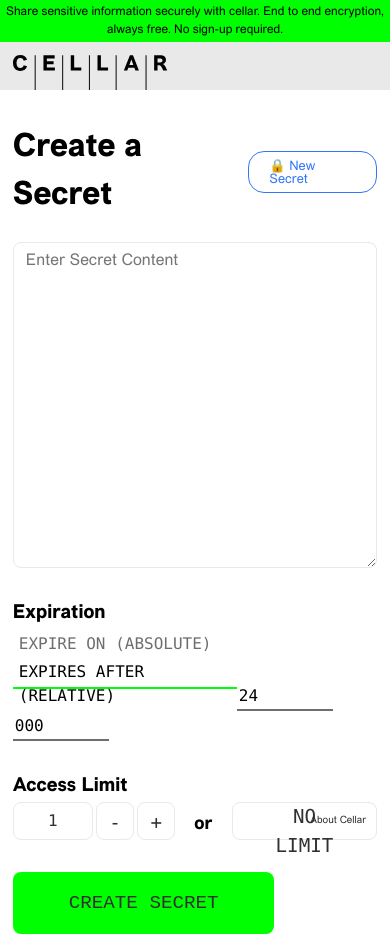
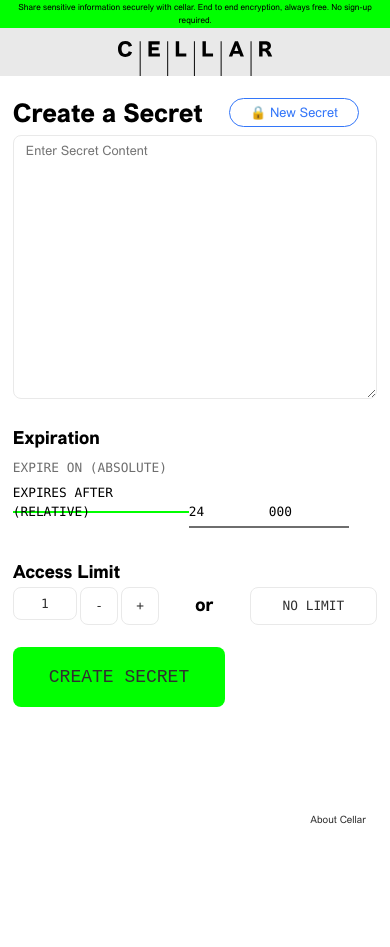
Before and after one commit to Cellar/cellar-ui, a React (Vite) app: page / in a window 390 px wide. After the commit the page ends 844 px from the top, so only its background shows below. Built offline with nearby package versions, Linux system fonts and the light colour scheme; a web font is replaced by a local one.

Commit message:
Do some mobile formatting for create page
Signed-off-by: Aria Vesta <dev@ariavesta.com>

```diff
--- a/src/components/Button.module.css
+++ b/src/components/Button.module.css
@@ -94,3 +94,21 @@
   border-color: var(--color-silver);
   color: var(--color-silver);
 }
+
+@media screen and (max-width: 1000px) {
+  .button {
+    font-size: large;
+  }
+
+  .primary {
+    padding: 20px 10px;
+  }
+
+  .secondary {
+    font-size: small;
+  }
+
+  .round {
+    font-size: small;
+  }
+}
--- a/src/components/Form.module.css
+++ b/src/components/Form.module.css
@@ -83,3 +83,15 @@ input[type="date"]::-webkit-calendar-picker-indicator {
 .select::-ms-expand {
   display: none;
 }
+
+@media screen and (max-width: 1000px) {
+  .input {
+    font-size: .9rem;
+  }
+}
+
+@media screen and (max-width: 400px) {
+  .input {
+    font-size: .8rem;
+  }
+}
--- a/src/components/Header.module.css
+++ b/src/components/Header.module.css
@@ -35,3 +35,14 @@
     align-items: center;
   }
 }
+
+@media screen and (max-width: 1000px) {
+  .banner {
+    font-size: .525rem;
+    padding-top: 2px;
+    padding-bottom: 1px;
+  }
+  .branding {
+    align-items: center;
+  }
+}
--- a/src/components/createSecret/CreateSecretForm.module.css
+++ b/src/components/createSecret/CreateSecretForm.module.css
@@ -89,4 +89,69 @@
   .shim {
     flex: 1;
   }
+
+  .header {
+    font-size: large;
+  }
+
+  .expirationMode, .expirationModeOption, .expirationInput {
+    font-size: .9rem;
+    padding: 0;
+  }
+
+  .expirationMode, .expirationModeOption {
+    width: 12rem;
+  }
+
+  .hoursDropdown, .minutesDropdown {
+    width: 5.5rem;
+  }
+
+  .dateDropdown {
+    width: 6rem;
+  }
+
+  .timeDropdown {
+    width: 3rem;
+  }
+
+  .amPmDropdown {
+    width: 2rem;
+  }
+
+  .orText {
+    padding-left: 0;
+    padding-right: 0;
+  }
+
+  .accessLimitInput {
+    width: 4rem;
+  }
 }
+
+@media screen and (max-width: 400px) {
+  .expirationMode, .expirationModeOption, .expirationInput {
+    font-size: .8rem;
+    padding: 0;
+  }
+
+  .expirationMode, .expirationModeOption {
+    width: 11rem;
+  }
+
+  .hoursDropdown, .minutesDropdown {
+    width: 5rem;
+  }
+
+  .dateDropdown {
+    width: 5rem;
+  }
+
+  .timeDropdown {
+    width: 3rem;
+  }
+
+  .amPmDropdown {
+    width: 2rem;
+  }
+}
--- a/src/index.css
+++ b/src/index.css
@@ -63,3 +63,15 @@ body {
 code {
   font-family: var(--font-monospace);
 }
+
+@media screen and (max-width: 1000px) {
+  body {
+    font-size: .9rem;
+  }
+}
+
+@media screen and (max-width: 400px) {
+  body {
+    font-size: .8rem;
+  }
+}
--- a/src/layouts/Layout.module.css
+++ b/src/layouts/Layout.module.css
@@ -5,6 +5,7 @@
 
 .title {
   display: flex;
+  margin-left: auto;
 }
 
 .createButton{
@@ -30,3 +31,9 @@
     max-width: 900px;
   }
 }
+
+@media screen and (max-width: 1000px) {
+  h1 {
+    margin: .5rem .5rem auto 0;
+  }
+}
```
